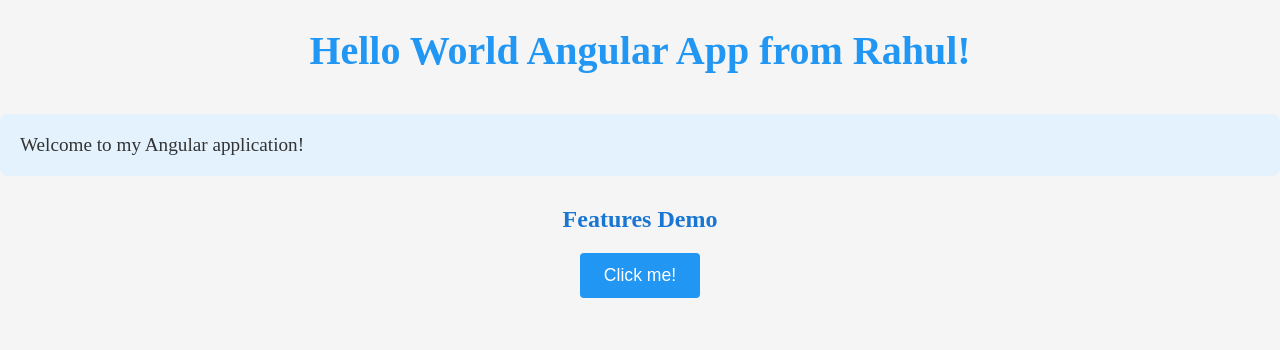
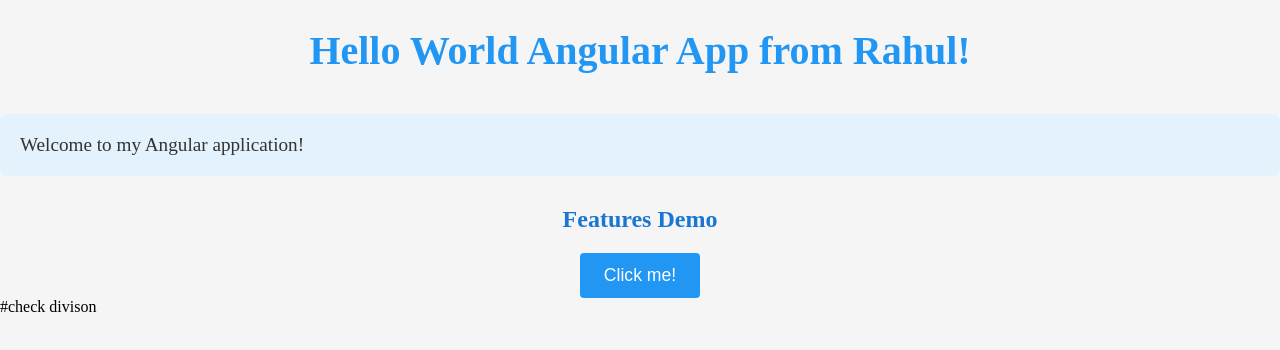
Before and after one commit to Rahulkamati/angular, an Angular app: page / in a window 1280 px wide. Shown: the top 350 px of the page. Built offline with nearby package versions, Linux system fonts and the light colour scheme.

Commit message:
Update app.component.html

```diff
--- a/src/app/app.component.html
+++ b/src/app/app.component.html
@@ -14,3 +14,5 @@
     </div>
   </main>
 </div>
+
+#check divison
```
